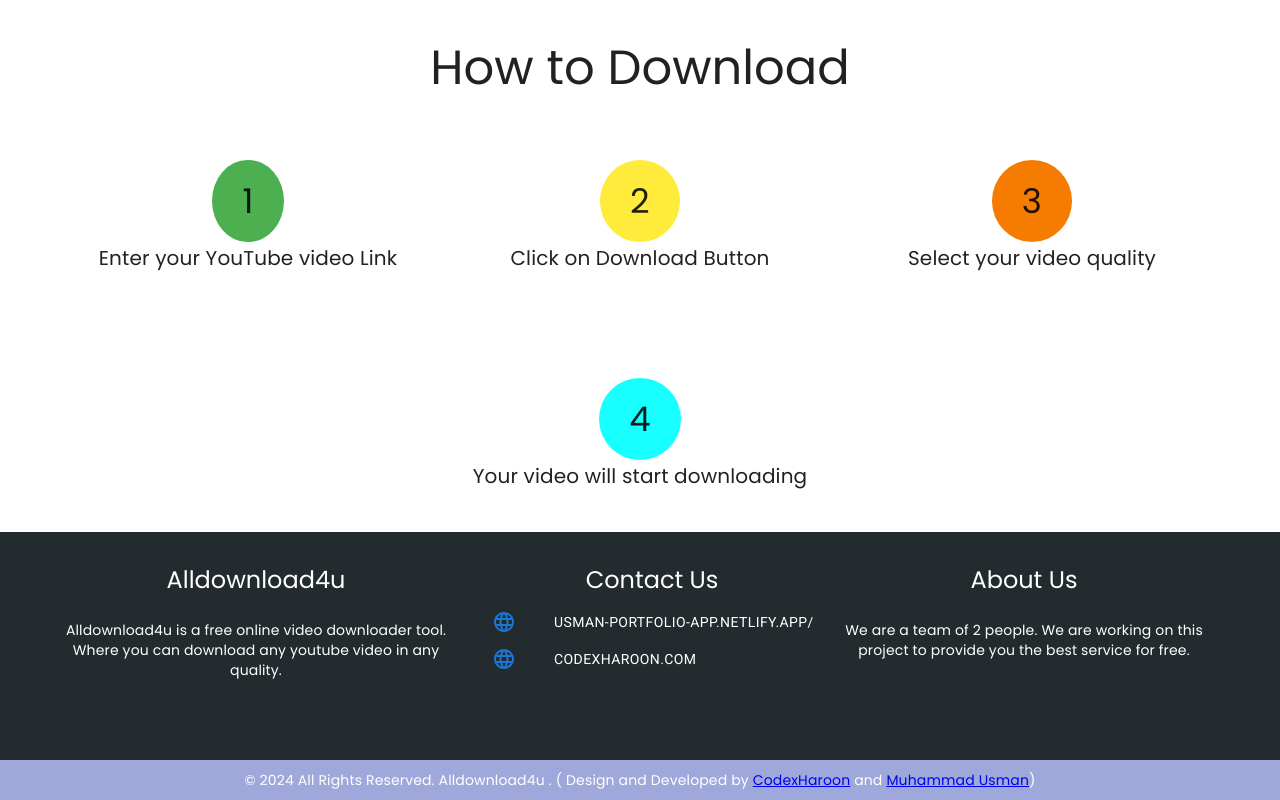
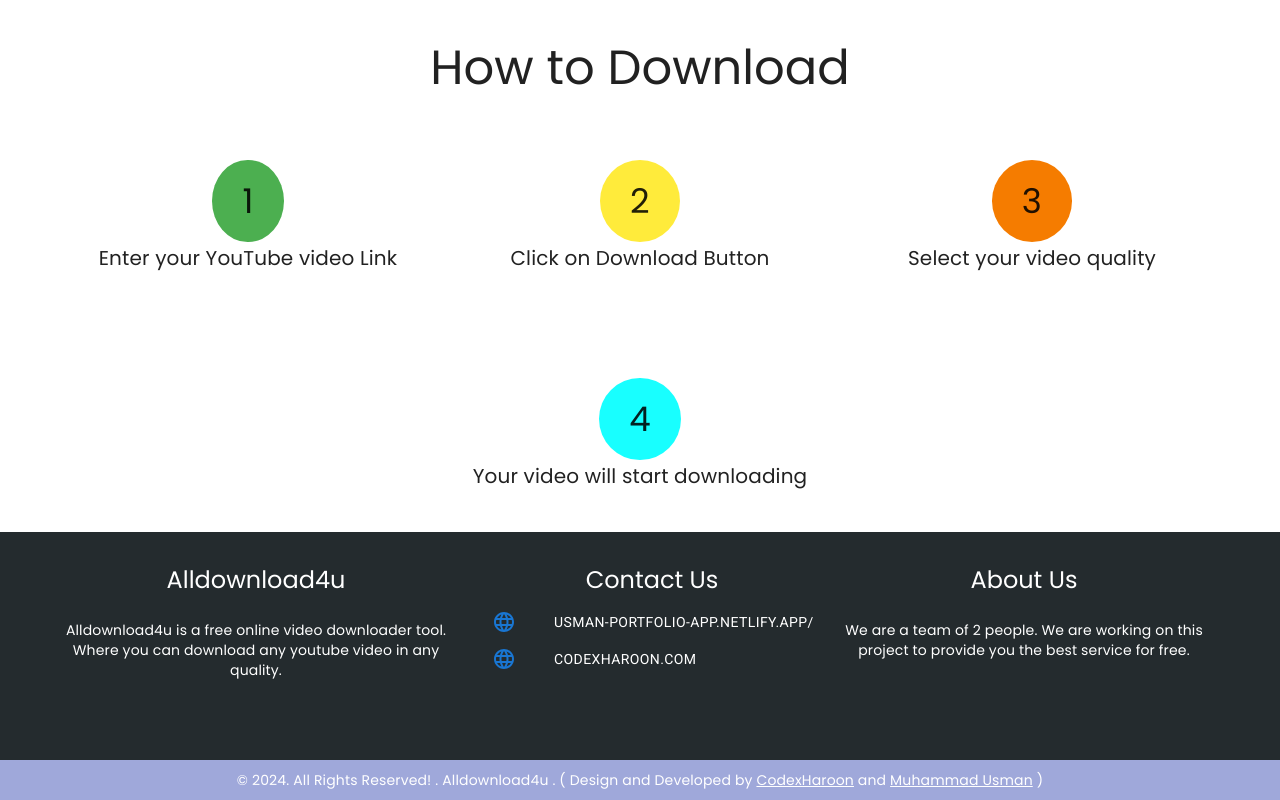
Before and after one commit to Usman1361/youtubevideodownloader_project, a Next.js app in the folder youtubevideoproject_frontend/: page / in a window 1280 px wide. Shown: the part 362-1162 px from the top of the page. Built offline with nearby package versions, Linux system fonts and the light colour scheme; a web font is replaced by a local one.

Commit message:
improve footer ui

```diff
--- a/youtubevideoproject_frontend/src/app/(components)/Footer/Footer.jsx
+++ b/youtubevideoproject_frontend/src/app/(components)/Footer/Footer.jsx
@@ -85,9 +85,12 @@
             variant="body2"
             fontFamily="Poppins"
           >
-            © 2024 All Rights Reserved. Alldownload4u . ( Design and Developed
-            by{" "}
+            © 2024. All Rights Reserved! . Alldownload4u . ( Design and
+            Developed by{" "}
             <a
+              style={{
+                color: "white",
+              }}
               href="https://www.linkedin.com/in/codexharoon/"
               target="_blank"
               rel="noreferrer"
@@ -96,13 +99,16 @@
             </a>{" "}
             and{" "}
             <a
+              style={{
+                color: "white",
+              }}
               href="https://www.linkedin.com/in/muhammad-usman-aa7023230/"
               target="_blank"
               rel="noreferrer"
             >
               Muhammad Usman
             </a>
-            )
+            {""} )
           </Typography>
         </Box>
       </Box>
```
